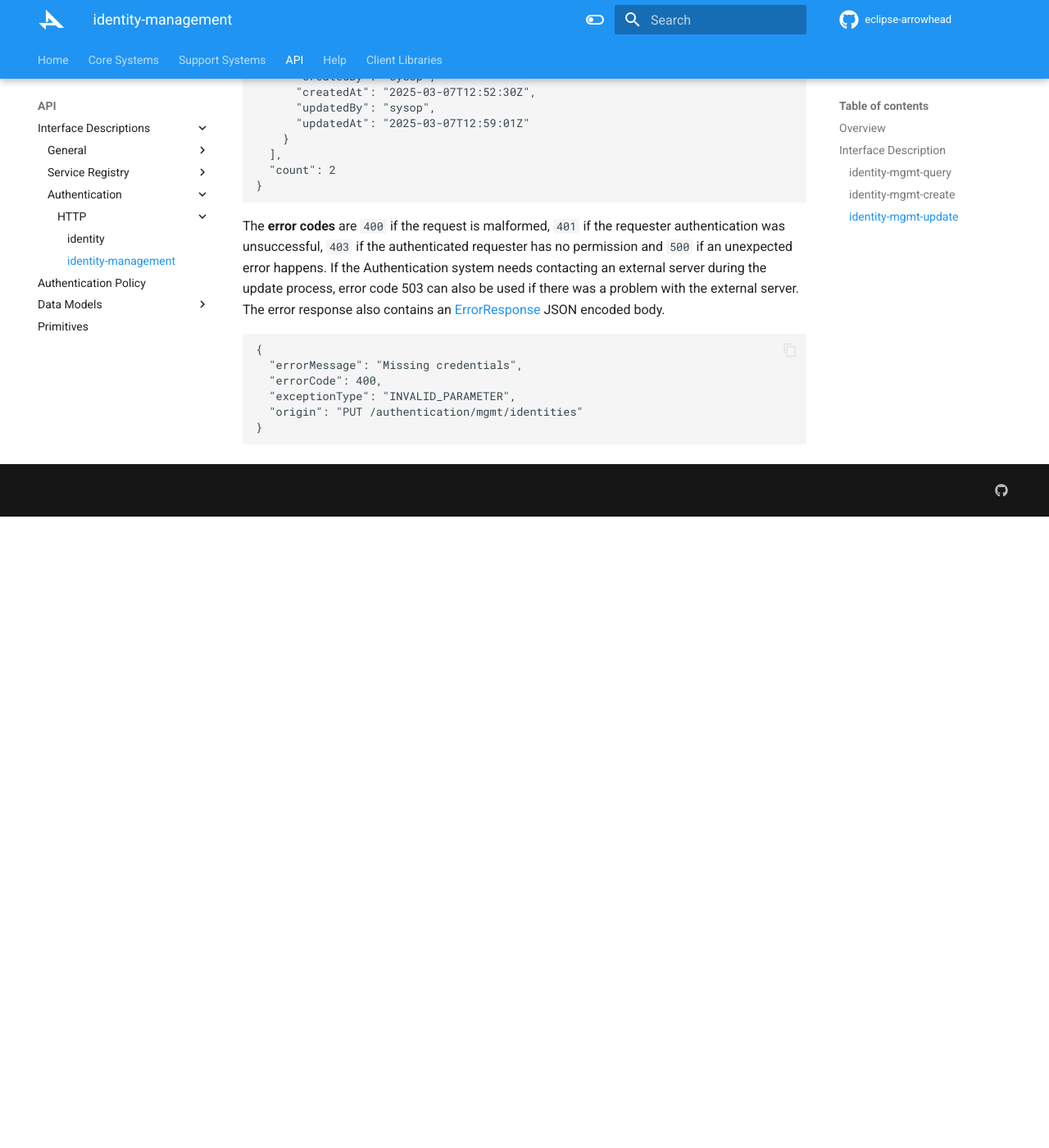
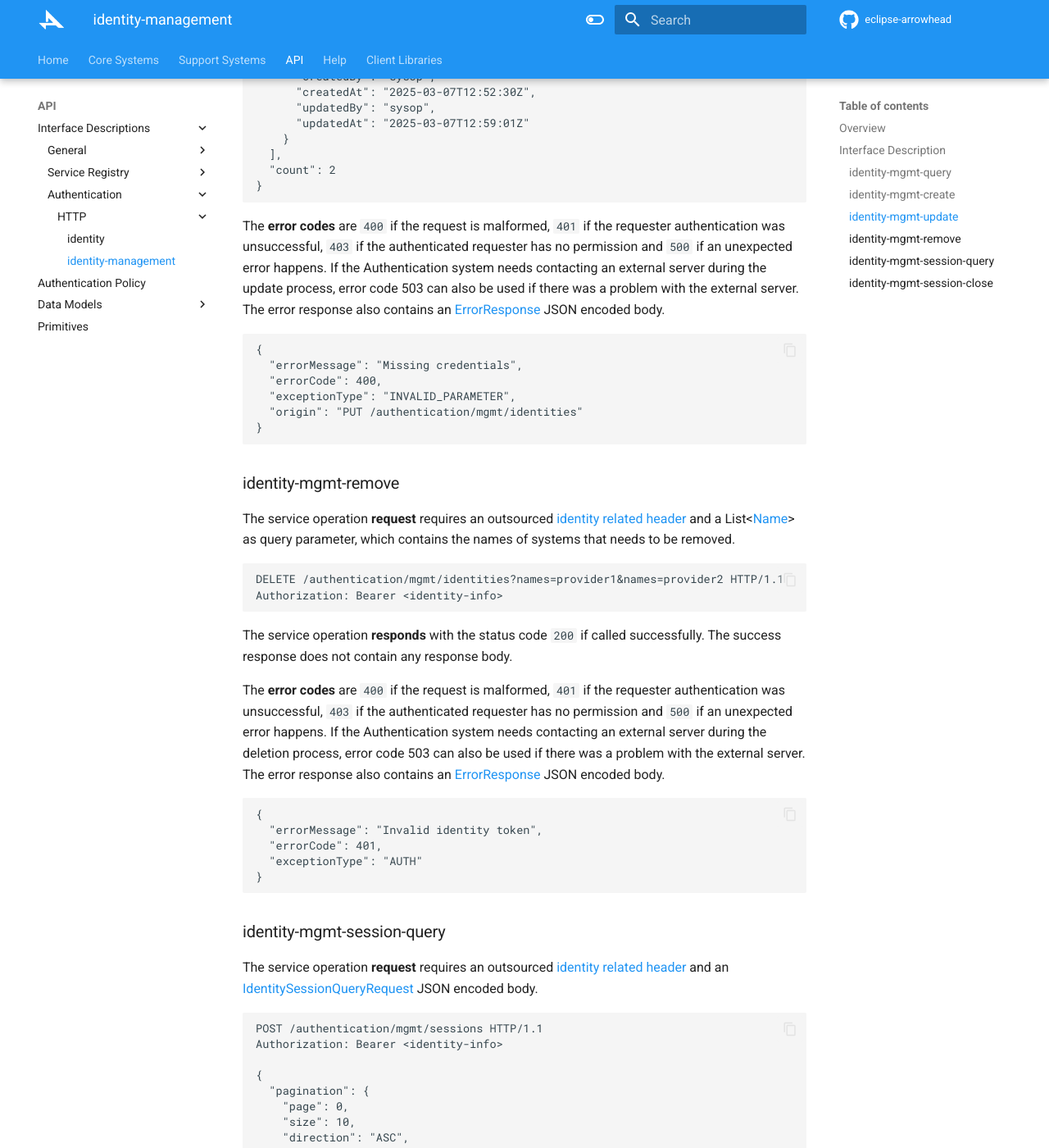
Before and after one commit to Aitia-IIOT/ah5-docs-java-spring, an MkDocs documentation site: the page built from docs/api/authentication/identity-management-generic-http.md, in a window 1280 px wide and 1400 px high, scrolled down 4722 px. Shown: the whole window at 82% size. Built offline with MkDocs 1.6.1 and Material for MkDocs 9.7.7, drawn with Linux system fonts in a browser that asks for light colours; before the commit the page ends 5352 px from its top, so only the background shows below that; some of the changed text lies outside the part shown.

Commit message:
identity-management IDD (http)

````diff
--- a/docs/api/authentication/identity-management-generic-http.md
+++ b/docs/api/authentication/identity-management-generic-http.md
@@ -236,3 +236,103 @@ If the Authentication system needs contacting an external server during the upda
   "origin": "PUT /authentication/mgmt/identities"
 }
 ```
+
+### identity-mgmt-remove
+
+The service operation **request** requires an outsourced [identity related header](../authentication_policy.md/#outsourced-http) and a List<[Name](../primitives.md#name)> as query parameter, which contains the names of systems that needs to be removed.
+```
+DELETE /authentication/mgmt/identities?names=provider1&names=provider2 HTTP/1.1
+Authorization: Bearer <identity-info>
+```
+
+The service operation **responds** with the status code `200` if called successfully. The success response does not contain any response body.
+
+The **error codes** are `400` if the request is malformed, `401` if the requester authentication was unsuccessful,
+`403` if the authenticated requester has no permission and `500` if an unexpected error happens.
+If the Authentication system needs contacting an external server during the deletion process, error code 503 can also be used if there was a problem with the external server. The error response also contains an
+[ErrorResponse](../data-models/error-response.md) JSON encoded body.
+
+```
+{
+  "errorMessage": "Invalid identity token",
+  "errorCode": 401,
+  "exceptionType": "AUTH"
+}
+```
+
+### identity-mgmt-session-query
+
+The service operation **request** requires an outsourced [identity related header](../authentication_policy.md/#outsourced-http) and an [IdentitySessionQueryRequest](../data-models/identity-session-query-request.md) JSON encoded body.
+
+```
+POST /authentication/mgmt/sessions HTTP/1.1
+Authorization: Bearer <identity-info>
+
+{
+  "pagination": {
+    "page": 0,
+    "size": 10,
+    "direction": "ASC",
+    "sortField": "name"
+  },
+  "loginFrom": "2025-03-07T10:00:00Z"
+}
+```
+
+The service operation **responds** with the status code `200` if called successfully. The response also contains an
+[IdentitySessionListResponse](../data-models/identity-session-list-response.md) JSON encoded body.
+
+```
+{
+  "sessions": [
+    {
+      "systemName": "consumer1",
+      "loginTime": "2025-03-07T11:54:01Z",
+      "expirationTime": "2025-03-08T11:59:01Z"
+    },
+    {
+      "systemName": "sysop",
+      "loginTime": "2025-03-07T12:40:54Z",
+      "expirationTime": "2025-03-08T12:45:54Z"
+    }
+  ],
+  "count": 2
+}
+```
+
+The **error codes** are `400` if the request is malformed, `401` if the requester authentication was unsuccessful,
+`403` if the authenticated requester has no permission and
+`500` if an unexpected error happens. The error response also contains an
+[ErrorResponse](../data-models/error-response.md) JSON encoded body.
+
+```
+{
+  "errorMessage": "If size parameter is defined then page parameter cannot be undefined",
+  "errorCode": 400,
+  "exceptionType": "INVALID_PARAMETER",
+  "origin": "POST /authentication/mgmt/sessions"
+}
+```
+
+### identity-mgmt-session-close
+
+The service operation **request** requires an outsourced [identity related header](../authentication_policy.md/#outsourced-http) and a List<[Name](../primitives.md#name)> as query parameter, which contains the names of systems whose sessions needs to be closed.
+
+```
+DELETE /authentication/mgmt/sessions??names=consumer1 HTTP/1.1
+Authorization: Bearer <identity-info>
+```
+
+The service operation **responds** with the status code `200` if called successfully. The success response does not contain any response body.
+
+The **error codes** are `400` if the request is malformed, `401` if the requester authentication was unsuccessful,
+`403` if the authenticated requester has no permission and `500` if an unexpected error happens. The error response also contains an
+[ErrorResponse](../data-models/error-response.md) JSON encoded body.
+
+```
+{
+  "errorMessage": "Invalid identity token",
+  "errorCode": 401,
+  "exceptionType": "AUTH"
+}
+```
--- a/mkdocs.yml
+++ b/mkdocs.yml
@@ -46,12 +46,15 @@ nav:
       - IdentityChangeRequest: api/data-models/identity-change-request.md
       - IdentityListCreateRequest: api/data-models/identity-list-create-request.md
       - IdentityListResponse: api/data-models/identity-list-response.md
+      - IdentityListUpdateRequest: api/data-models/identity-list-update-request.md
       - IdentityMgmtRequest: api/data-odels/identity-mgmt-request.md
       - IdentityQueryRequest: api/data-models/identity-query-request.md
       - IdentityRequest: api/data-models/identity-request.md
       - IdentityResponse: api/data-models/identity-response.md
       - IdentityResult: api/data-models/identity-result.md
-      - IdentityListUpdateRequest: api/data-models/identity-list-update-request.md
+      - IdentitySessionListResponse: api/data-models/identity-session-list-response.md
+      - IdentitySessionQueryRequest: api/data-models/identity-session-query-request.md
+      - IdentitySessionResult: api/data-models/identity-session-result.md
       - IdentityVerifyResponse: api/data-models/identity-verify-response.md
       - LogEntry: api/data-models/log-entry.md
       - LogRequest: api/data-models/log-request.md
````
Also changed, not shown: docs/api/data-models/identity-result.md (+1 -1 lines), docs/api/data-models/identity-session-list-response.md (added, +6 -0 lines), docs/api/data-models/identity-session-query-request.md (added, +8 -0 lines), docs/api/data-models/identity-session-result.md (added, +7 -0 lines), 2 other files.
